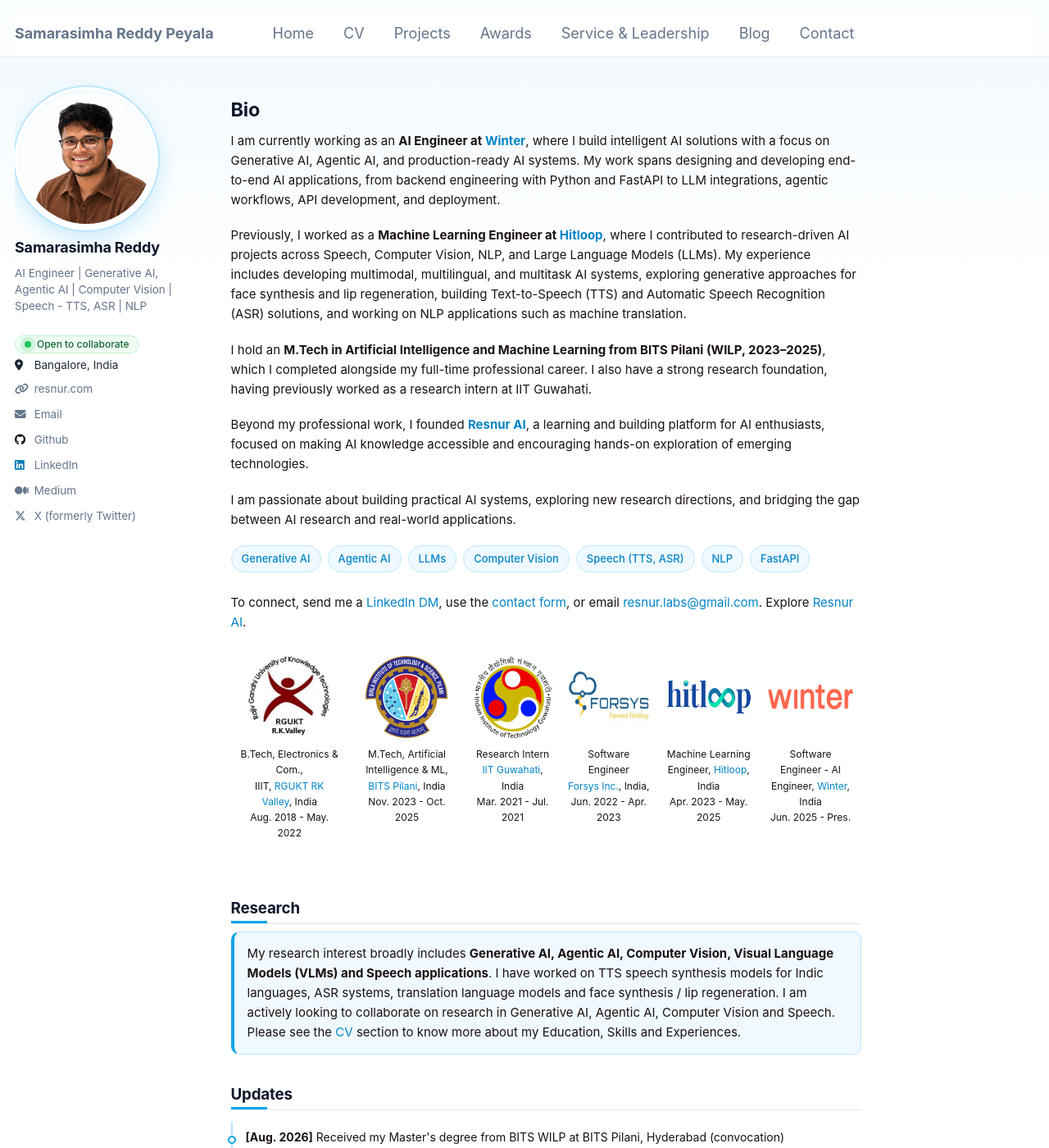
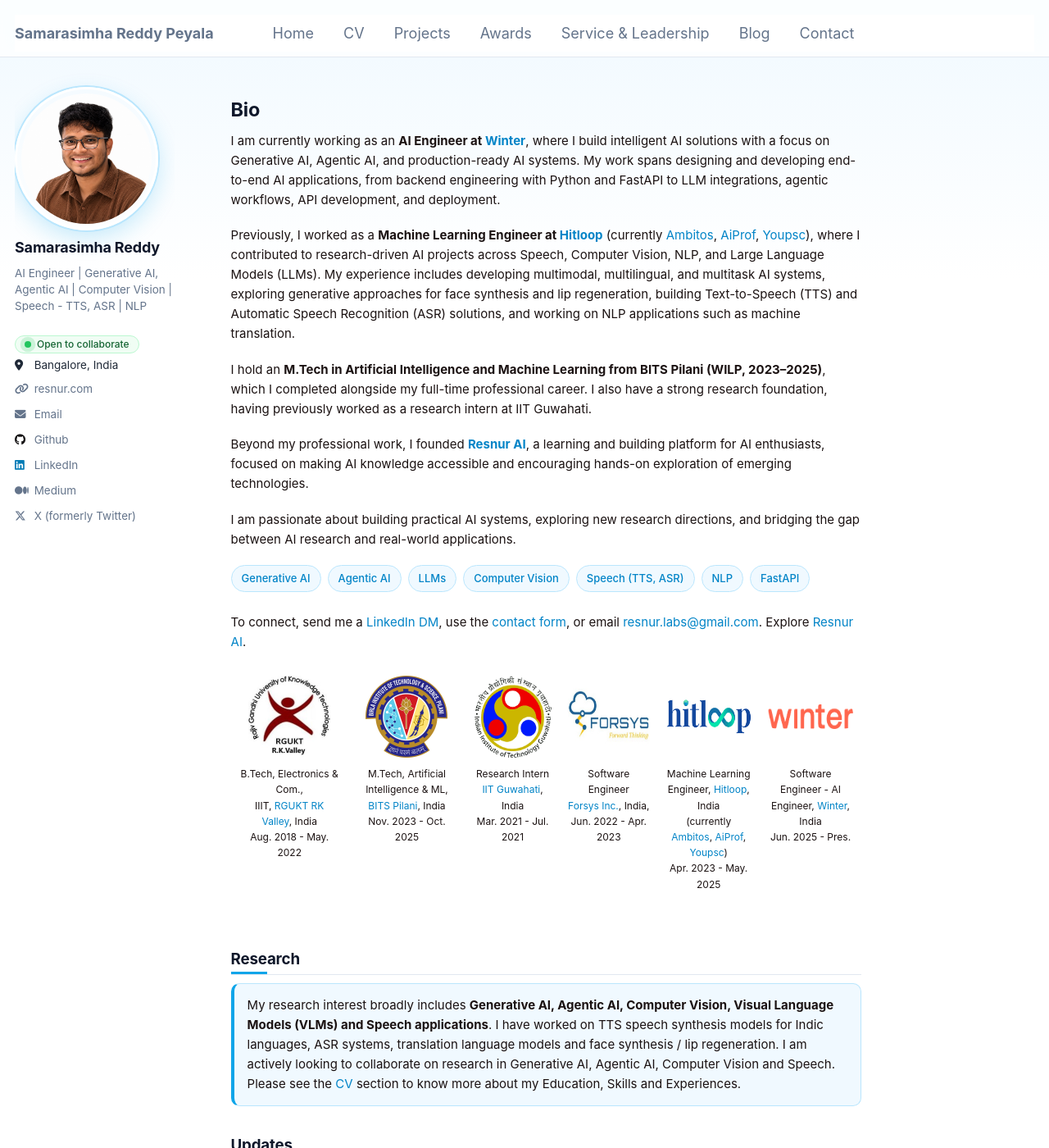
Before and after one commit to samarasimhapeyala/samarasimhapeyala.github.io, a Jekyll site: the page built from _pages/about.md, in a window 1280 px wide and 1400 px high. Shown: the whole window at 82% size. Built offline with Jekyll 4.4.1, drawn with Linux system fonts in a browser that asks for light colours.

Commit message:
Add current Hitloop brands (Ambitos, AiProf, Youpsc) to bio and CV
Co-Authored-By: Claude Sonnet 5.5 <noreply@anthropic.com>

```diff
--- a/_pages/about.md
+++ b/_pages/about.md
@@ -74,7 +74,7 @@ redirect_from:
   <h1>Bio</h1>
   <p style="font-size: 15px;">I am currently working as an <strong>AI Engineer at <a href="https://winter.inc/">Winter</a></strong>, where I build intelligent AI solutions with a focus on Generative AI, Agentic AI, and production-ready AI systems. My work spans designing and developing end-to-end AI applications, from backend engineering with Python and FastAPI to LLM integrations, agentic workflows, API development, and deployment.</p>
 
-  <p style="font-size: 15px;">Previously, I worked as a <strong>Machine Learning Engineer at <a href="https://www.hitloop.it/">Hitloop</a></strong>, where I contributed to research-driven AI projects across Speech, Computer Vision, NLP, and Large Language Models (LLMs). My experience includes developing multimodal, multilingual, and multitask AI systems, exploring generative approaches for face synthesis and lip regeneration, building Text-to-Speech (TTS) and Automatic Speech Recognition (ASR) solutions, and working on NLP applications such as machine translation.</p>
+  <p style="font-size: 15px;">Previously, I worked as a <strong>Machine Learning Engineer at <a href="https://www.hitloop.it/">Hitloop</a></strong> (currently <a href="https://ambitos.com/">Ambitos</a>, <a href="https://aiprof.com/">AiProf</a>, <a href="https://youpsc.com/">Youpsc</a>), where I contributed to research-driven AI projects across Speech, Computer Vision, NLP, and Large Language Models (LLMs). My experience includes developing multimodal, multilingual, and multitask AI systems, exploring generative approaches for face synthesis and lip regeneration, building Text-to-Speech (TTS) and Automatic Speech Recognition (ASR) solutions, and working on NLP applications such as machine translation.</p>
 
   <p style="font-size: 15px;">I hold an <strong>M.Tech in Artificial Intelligence and Machine Learning from BITS Pilani (WILP, 2023–2025)</strong>, which I completed alongside my full-time professional career. I also have a strong research foundation, having previously worked as a research intern at IIT Guwahati.</p>
 
@@ -117,7 +117,7 @@ redirect_from:
     <div style="height: 100px; display: flex; align-items: center; justify-content: center;">
       <img loading="lazy" decoding="async" src="/images/hitloop2.png" alt="Logo3" style="width: 135px; height: 43.74px;">
     </div>
-    <div style="font-size: 12px; color: #1B1212; margin-top: 10px;">Machine Learning Engineer, <a href="https://www.hitloop.it/" style="color: #0284c7; text-decoration: none;">Hitloop</a>, India<br>Apr. 2023 - May. 2025</div>
+    <div style="font-size: 12px; color: #1B1212; margin-top: 10px;">Machine Learning Engineer, <a href="https://www.hitloop.it/" style="color: #0284c7; text-decoration: none;">Hitloop</a>, India<br>(currently <a href="https://ambitos.com/" style="color: #0284c7; text-decoration: none;">Ambitos</a>, <a href="https://aiprof.com/" style="color: #0284c7; text-decoration: none;">AiProf</a>, <a href="https://youpsc.com/" style="color: #0284c7; text-decoration: none;">Youpsc</a>)<br>Apr. 2023 - May. 2025</div>
   </div>
   <div style="flex: 1.1; text-align: center; margin: 10px;">
     <div style="height: 100px; display: flex; align-items: center; justify-content: center;">
```
Also changed, not shown: _pages/cv.md (+1 -1 lines).
